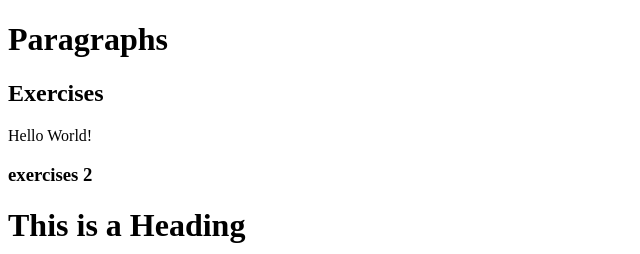
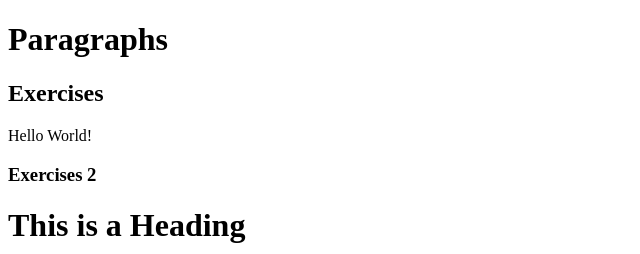
Before and after one commit to Brighton-W/Brighton-W.github.io, a plain HTML site: page exercises/paragraphs.html in a window 1280 px wide. Shown: the top 254 px of the page, 0-640 px from the left. Drawn offline with Linux system fonts and the light colour scheme.

Commit message:
Update paragraphs.html

```diff
--- a/exercises/paragraphs.html
+++ b/exercises/paragraphs.html
@@ -10,7 +10,7 @@
 <h2>Exercises</h2>
   <p>Hello World!<p>
 
-<h3>exercises 2</h3>
+<h3>Exercises 2</h3>
   <h1>This is a Heading</h1>
 <p>This is a paragraph.</p>
 <p>This is a paragraph.</p>
```
